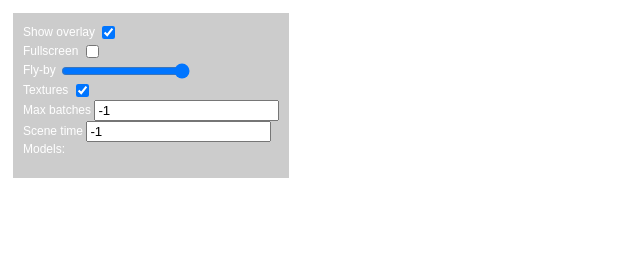
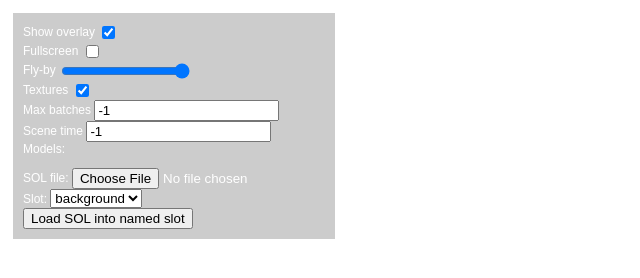
Before and after one commit to parasti/parabola, a website: page index.html in a window 1280 px wide. Shown: the whole page, without its empty margins (0-640 px from the left). Drawn offline with Linux system fonts and the light colour scheme.

Commit message:
Load SOLs into slots from overlay

```diff
--- a/index.html
+++ b/index.html
@@ -88,6 +88,29 @@
             <ul id="model-list">
             </ul>
           </div>
+          <div class="overlay-input">
+            <div>
+              SOL file: <input type="file" id="slot-file">
+            </div>
+            <div>
+              Slot: <select id="slot-name">
+                <option value="background">background</option>
+                <option value="gradient">gradient</option>
+                <option value="level">level</option>
+                <option value="ballInner">ballInner</option>
+                <option value="ballSolid">ballSolid</option>
+                <option value="ballOuter">ballOuter</option>
+                <option value="beam">beam</option>
+                <option value="coin">coin</option>
+                <option value="coin5">coin5</option>
+                <option value="coin10">coin10</option>
+                <option value="grow">grow</option>
+                <option value="jump">jump</option>
+                <option value="shrink">shrink</option>
+              </select>
+            </div>
+            <button type="button" id="slot-load">Load SOL into named slot</button>
+          </div>
         </div>
       </form>
     </div>
```
Also changed, not shown: src/main.js (+38 -0 lines).
